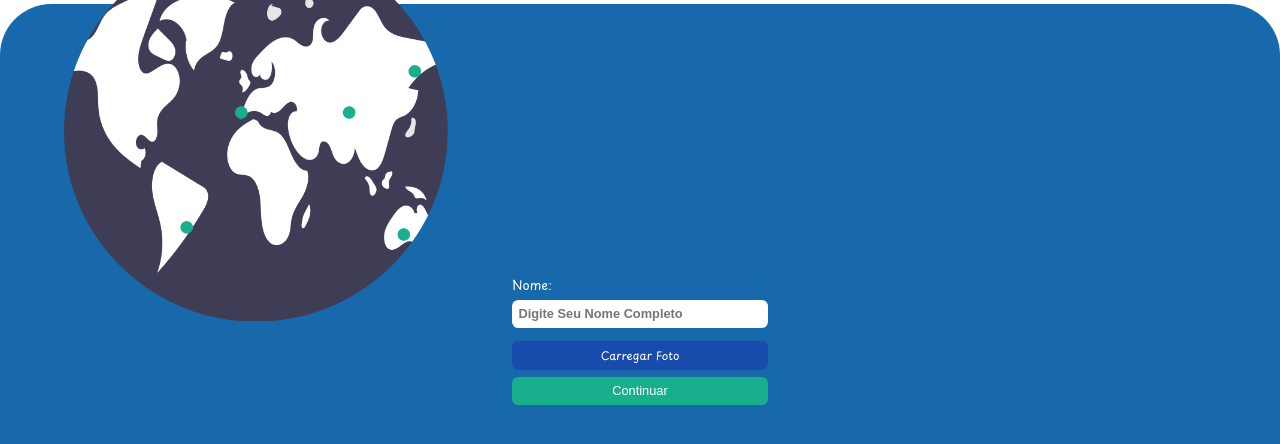
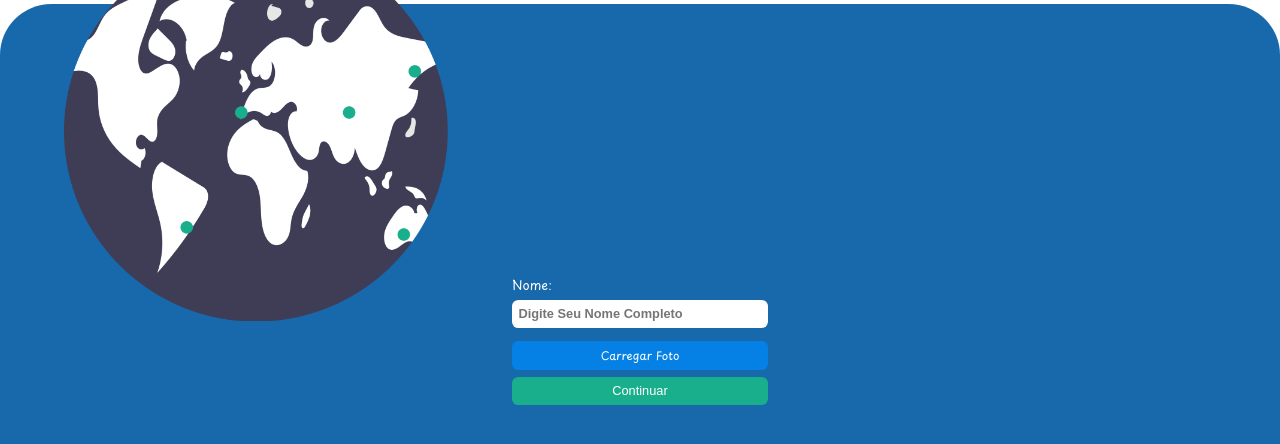
Before and after one commit to ailtonbarreto/check-in, a plain HTML site: page home.html in a window 1280 px wide. Shown: the part 150-594 px from the top of the page. Drawn offline with nearby package versions, Linux system fonts and the light colour scheme.

Commit message:
Update style.css

```diff
--- a/style.css
+++ b/style.css
@@ -138,7 +138,7 @@ body {
 }
 
 #custom-button{
-    background-color: #184bab;
+    background-color: #0580e4;
     color: #ffffff;
     cursor: pointer;
     border: none;
```
